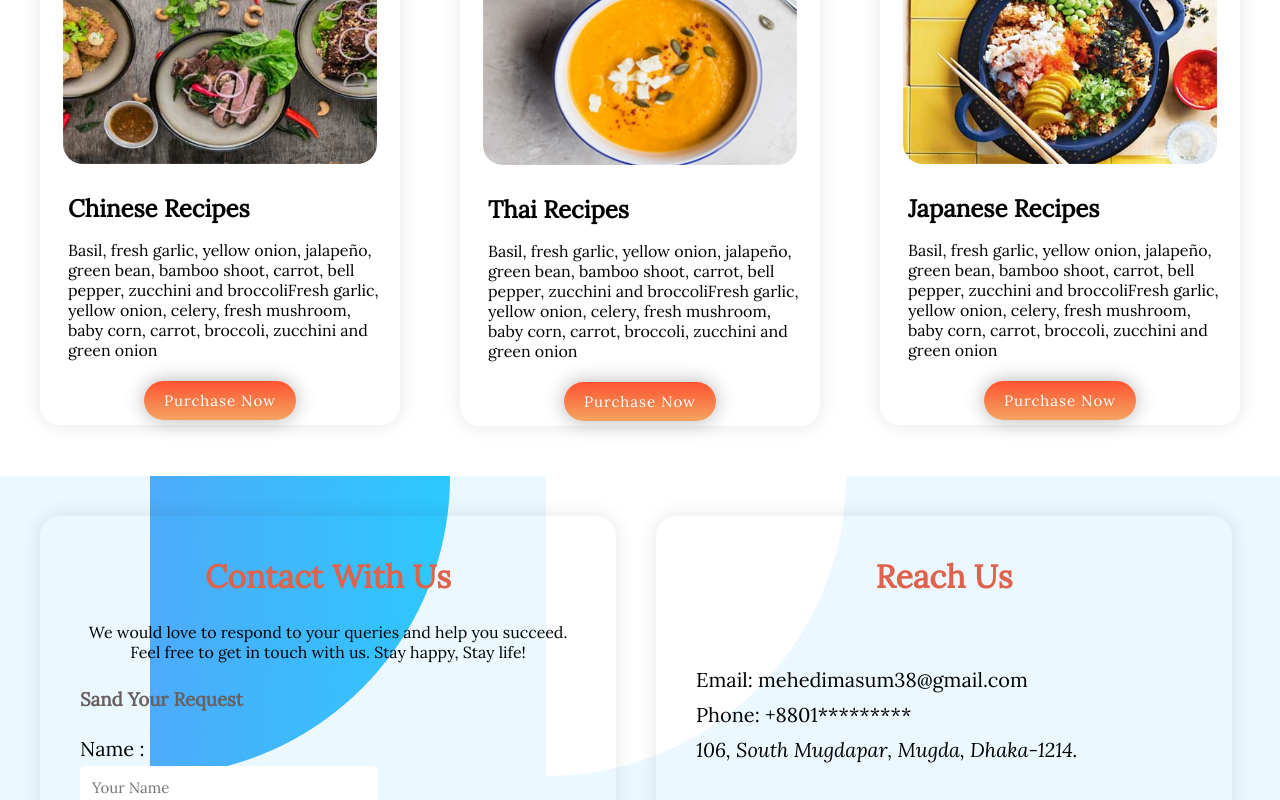
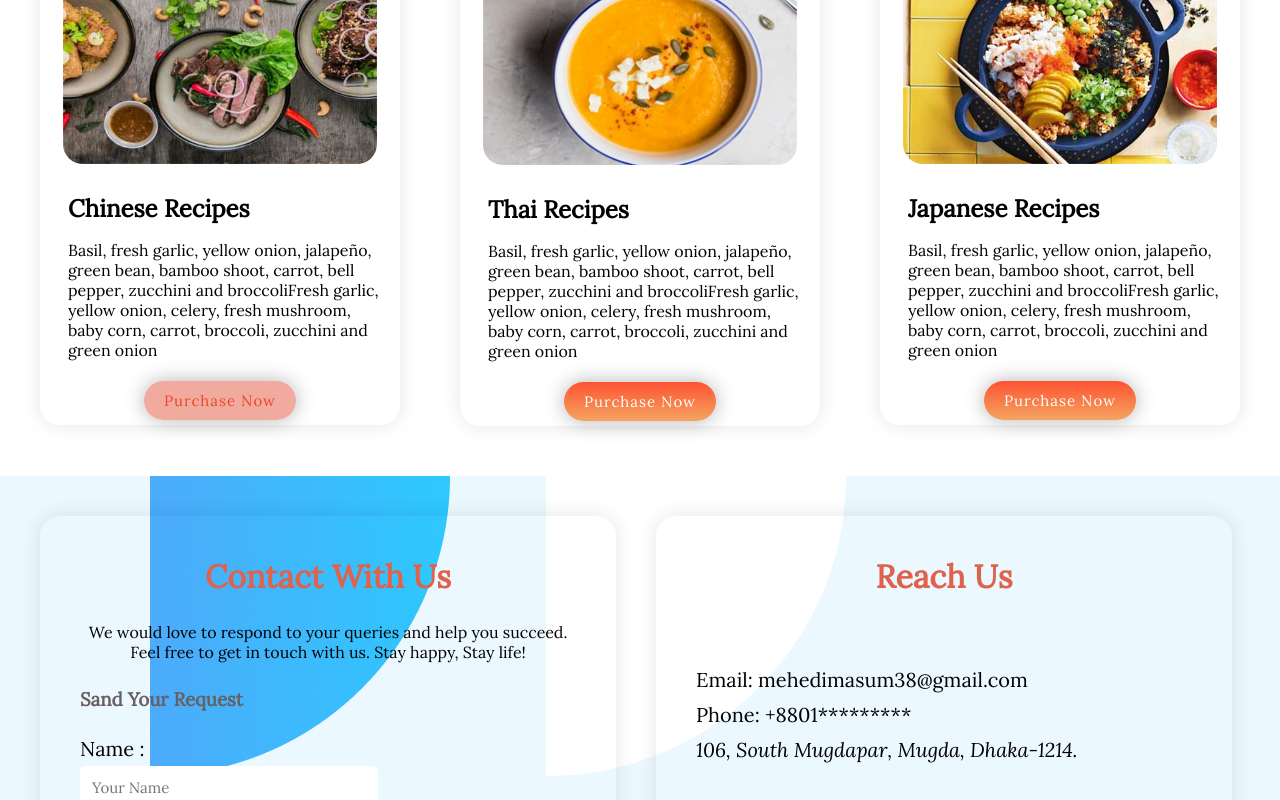
Before and after one commit to mehedimasum18/dot-scooking-s, a plain HTML site: page index.html in a window 1280 px wide. In both pictures the pointer is over the link 220 px from the left and 2021 px from the top of the page. Shown: the part 1621-2421 px from the top of the page. Drawn offline with Linux system fonts and the light colour scheme.

Commit message:
Purchase Btn hover added

```diff
--- a/style.css
+++ b/style.css
@@ -146,6 +146,11 @@ img {
     box-shadow: 0 0 20px 0 rgb(0 0 0 / 30%);
 }
 
+.btn:hover {
+    background: #f0aa9e;
+    color: #f14527;
+}
+
 .contact {
     display: flex;
     margin-bottom: 20px;
```
